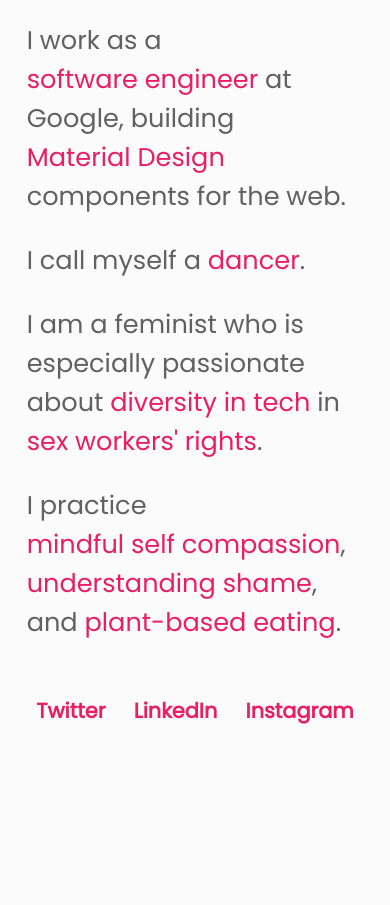
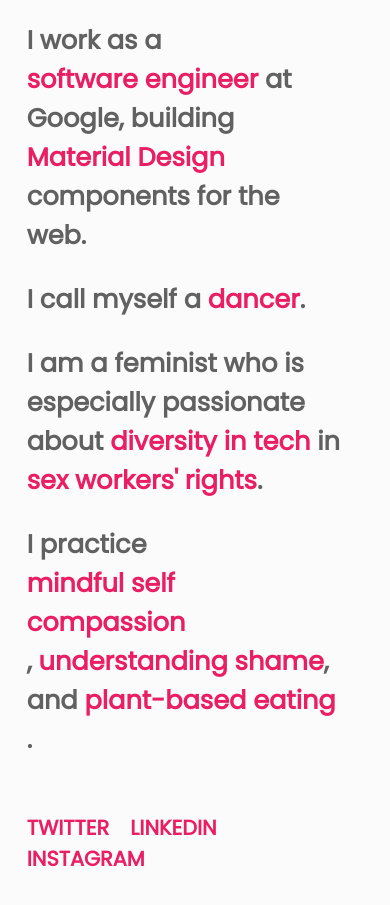
Before and after one commit to bonniezhou/bonniezhou.com, a website: page index.html in a window 390 px wide. Shown: the part 115-1020 px from the top of the page. Before the commit the page ends 905 px from the top, so only its background shows below. Drawn offline with Linux system fonts and the light colour scheme.

Commit message:
build css

```diff
--- a/bundle.css
+++ b/bundle.css
@@ -190,21 +190,16 @@
     content: "";
     vertical-align: -2.5em; }
 
-html {
-  height: 100%; }
-
 body {
-  height: 97%;
   font-family: 'Poppins', sans-serif;
   font-size: 1.5rem;
   color: #616161;
   background: var(--bg-white); }
 
 .content {
+  box-sizing: border-box;
   padding: 2% 10% 5%;
   max-width: 80vw; }
-  .content p {
-    font-weight: normal; }
 
 a {
   display: inline-block;
@@ -255,6 +250,7 @@
   font-size: 1.3rem; }
 
 .sidebar .underlined-link {
+  text-transform: uppercase;
   margin-top: 100px;
   -webkit-transform-origin: top left;
           transform-origin: top left;
@@ -263,10 +259,8 @@
   .sidebar .underlined-link.instagram {
     -webkit-transform: translateX(7%) translateY(-100px) rotate(90deg);
             transform: translateX(7%) translateY(-100px) rotate(90deg); }
-  .sidebar .underlined-link a {
-    text-transform: uppercase; }
 
-@media (max-width: 600px) {
+@media (max-width: 37.5em) {
   body {
     font-size: 1.3rem; }
   .content {
@@ -283,13 +277,11 @@
   h1 {
     font-size: 2.3rem; }
   .sidebar {
-    padding: 4rem 0;
+    padding: 4rem 5%;
     width: 100%;
-    height: auto;
-    display: flex;
-    justify-content: space-evenly; }
+    height: auto; }
   .sidebar .underlined-link {
-    margin: 0;
+    margin: 0 4vw 0 0;
     -webkit-transform: none;
             transform: none; }
     .sidebar .underlined-link.instagram {
```
